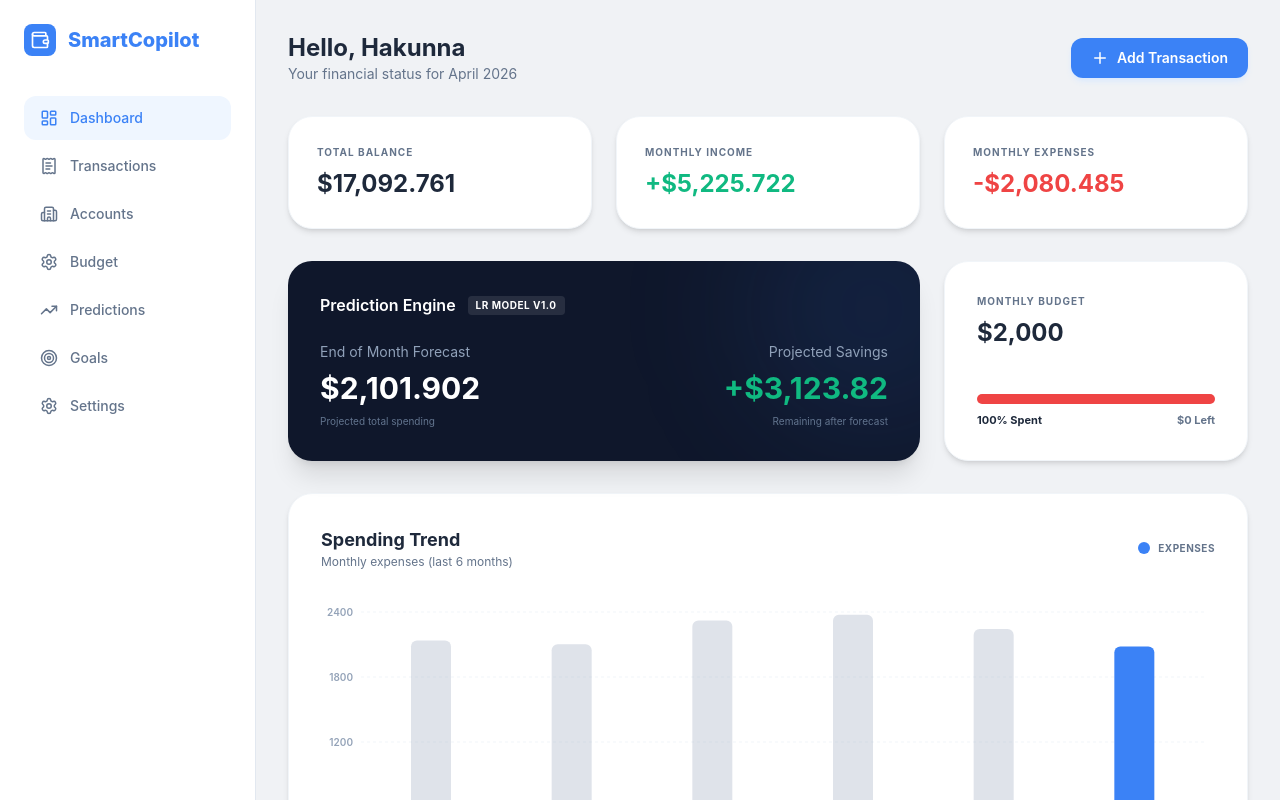
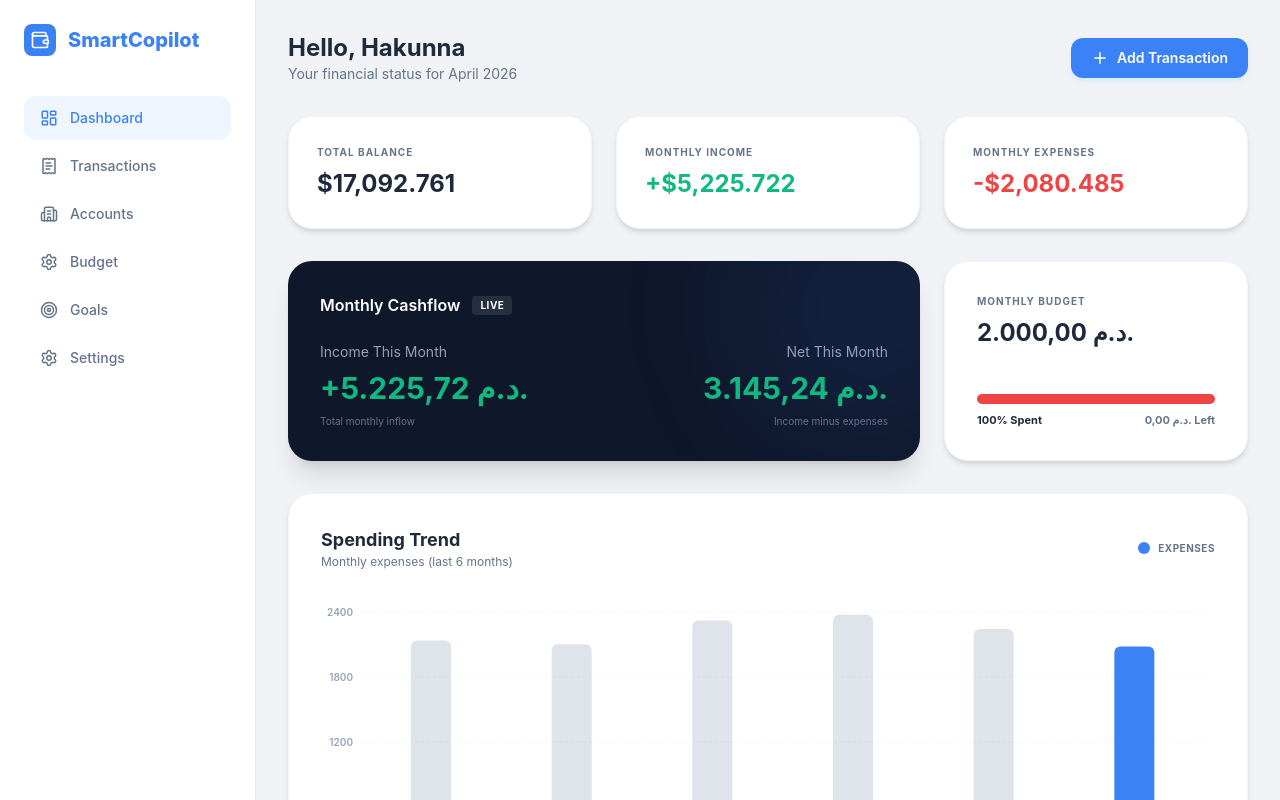
Before and after one commit to hakunnna2/tracker-money, a React (Vite) app: page / in a window 1280 px wide. Shown: the top 800 px of the page. Built offline with nearby package versions, Linux system fonts and the light colour scheme.

Commit message:
Remove predictions feature and tab

```diff
--- a/src/App.tsx
+++ b/src/App.tsx
@@ -24,7 +24,6 @@ import {
   LayoutDashboard,
   ReceiptText,
   Settings,
-  TrendingUp,
   Target,
   AlertTriangle,
   Plus,
@@ -39,11 +38,10 @@ import {
 } from 'lucide-react';
 import { Transaction, Budget, Goal, Category, TransactionType, Account, Currency } from './types.ts';
 import { database } from './lib/database.ts';
-import { predictEndOfMonth } from './lib/ml.ts';
 import { formatCurrency } from './lib/currency.ts';
 import { clearAllAuthData } from './lib/auth.ts';
 
-type Tab = 'Dashboard' | 'Transactions' | 'Budget' | 'Predictions' | 'Goals' | 'Accounts' | 'Settings';
+type Tab = 'Dashboard' | 'Transactions' | 'Budget' | 'Goals' | 'Accounts' | 'Settings';
 
 export default function App() {
   const [activeTab, setActiveTab] = useState<Tab>('Dashboard');
@@ -150,8 +148,6 @@ export default function App() {
     return months;
   }, [transactions]);
 
-  const prediction = useMemo(() => predictEndOfMonth(transactions, budget.monthlyLimit), [transactions, budget]);
-
   const budgetSpentPercent = Math.min(100, (stats.currentMonthExpenses / (budget.monthlyLimit || 1)) * 100);
 
   const addTransaction = (t: Omit<Transaction, 'id'>) => {
@@ -182,7 +178,6 @@ export default function App() {
             { id: 'Transactions', icon: ReceiptText },
             { id: 'Accounts', icon: Building2 },
             { id: 'Budget', icon: Settings },
-            { id: 'Predictions', icon: TrendingUp },
             { id: 'Goals', icon: Target },
             { id: 'Settings', icon: Settings },
           ].map((item) => (
@@ -251,21 +246,21 @@ export default function App() {
                 <div className="lg:col-span-2 bg-slate-900 rounded-3xl p-5 sm:p-6 lg:p-8 text-white shadow-xl flex flex-col justify-between overflow-hidden relative min-h-[180px] lg:min-h-[200px]">
                   <div className="absolute -right-20 -top-20 w-64 h-64 bg-brand-blue/10 rounded-full blur-3xl"></div>
                   <div className="flex items-center gap-3 mb-6 relative z-10">
-                    <span className="font-semibold text-sm lg:text-base">Prediction Engine</span>
-                    <span className="bg-white/10 px-2 py-0.5 rounded text-[8px] lg:text-[10px] uppercase tracking-wider font-bold">LR Model v1.0</span>
+                    <span className="font-semibold text-sm lg:text-base">Monthly Cashflow</span>
+                    <span className="bg-white/10 px-2 py-0.5 rounded text-[8px] lg:text-[10px] uppercase tracking-wider font-bold">Live</span>
                   </div>
                   <div className="flex flex-col sm:flex-row justify-between items-start sm:items-center gap-4 sm:gap-6 relative z-10">
                     <div>
-                      <p className="text-slate-400 text-xs lg:text-sm">End of Month Forecast</p>
-                      <h3 className="text-xl sm:text-2xl lg:text-3xl font-bold my-1 lg:my-2 ml-0">${prediction.forecast.toLocaleString(undefined, { minimumFractionDigits: 2 })}</h3>
-                      <p className="text-[10px] text-slate-500">Projected total spending</p>
+                      <p className="text-slate-400 text-xs lg:text-sm">Income This Month</p>
+                      <h3 className="text-xl sm:text-2xl lg:text-3xl font-bold my-1 lg:my-2 ml-0 text-brand-success">+{formatCurrency(stats.currentMonthIncome, currency)}</h3>
+                      <p className="text-[10px] text-slate-500">Total monthly inflow</p>
                     </div>
                     <div className="sm:text-right">
-                      <p className="text-slate-400 text-xs lg:text-sm">Projected Savings</p>
-                      <h3 className={`text-xl sm:text-2xl lg:text-3xl font-bold my-1 lg:my-2 ml-0 ${prediction.savings >= 0 ? 'text-brand-success' : 'text-brand-danger'}`}>
-                        {prediction.savings >= 0 ? '+' : ''}${prediction.savings.toLocaleString(undefined, { minimumFractionDigits: 2 })}
+                      <p className="text-slate-400 text-xs lg:text-sm">Net This Month</p>
+                      <h3 className={`text-xl sm:text-2xl lg:text-3xl font-bold my-1 lg:my-2 ml-0 ${(stats.currentMonthIncome - stats.currentMonthExpenses) >= 0 ? 'text-brand-success' : 'text-brand-danger'}`}>
+                        {formatCurrency(stats.currentMonthIncome - stats.currentMonthExpenses, currency)}
                       </h3>
-                      <p className="text-[10px] text-slate-500">Remaining after forecast</p>
+                      <p className="text-[10px] text-slate-500">Income minus expenses</p>
                     </div>
                   </div>
                 </div>
@@ -273,7 +268,7 @@ export default function App() {
                 <div className="bg-white rounded-3xl p-5 sm:p-6 lg:p-8 shadow-brand border border-slate-100 flex flex-col justify-between">
                   <div>
                     <p className="text-[10px] uppercase font-bold tracking-widest text-brand-muted mb-2">Monthly Budget</p>
-                    <h3 className="text-lg sm:text-xl lg:text-2xl font-bold">${budget.monthlyLimit.toLocaleString()}</h3>
+                    <h3 className="text-lg sm:text-xl lg:text-2xl font-bold">{formatCurrency(budget.monthlyLimit, currency)}</h3>
                   </div>
                   <div className="mt-4 lg:mt-6 flex flex-col gap-2">
                     <div className="h-2.5 w-full bg-slate-100 rounded-full overflow-hidden">
@@ -285,7 +280,7 @@ export default function App() {
                     </div>
                     <div className="flex justify-between text-[11px] font-bold">
                       <span>{Math.round(budgetSpentPercent)}% Spent</span>
-                      <span className="text-brand-muted">${Math.max(0, budget.monthlyLimit - stats.currentMonthExpenses).toLocaleString()} Left</span>
+                      <span className="text-brand-muted">{formatCurrency(Math.max(0, budget.monthlyLimit - stats.currentMonthExpenses), currency)} Left</span>
                     </div>
                   </div>
                 </div>
@@ -451,10 +446,6 @@ export default function App() {
             />
           )}
 
-          {activeTab === 'Predictions' && (
-            <PredictionsView prediction={prediction} transactions={transactions} />
-          )}
-
           {activeTab === 'Goals' && (
             <GoalsView
               goals={goals}
@@ -508,7 +499,6 @@ export default function App() {
             { id: 'Transactions', icon: ReceiptText },
             { id: 'Accounts', icon: Building2 },
             { id: 'Budget', icon: Settings },
-            { id: 'Predictions', icon: TrendingUp },
             { id: 'Goals', icon: Target },
             { id: 'Settings', icon: Settings },
           ].map((item) => (
@@ -803,7 +793,7 @@ function BudgetView({ budget, onSave }: { budget: Budget, onSave: (b: Budget) =>
           </div>
         </div>
         <p className="text-xs text-brand-muted leading-relaxed">
-          Set a realistic monthly limit to keep track of your spending. We'll alert you if you get close to this amount based on your transactions and predictions.
+          Set a realistic monthly limit to keep track of your spending and compare it with your real monthly transactions.
         </p>
         <button
           onClick={() => onSave({ monthlyLimit: val })}
@@ -811,50 +801,6 @@ function BudgetView({ budget, onSave }: { budget: Budget, onSave: (b: Budget) =>
         >
           Save Budget
         </button>
-      </div>
-    </motion.div>
-  );
-}
-
-function PredictionsView({ prediction, transactions }: { prediction: any, transactions: Transaction[] }) {
-  return (
-    <motion.div
-      initial={{ opacity: 0, y: 20 }}
-      animate={{ opacity: 1, y: 0 }}
-      className="flex flex-col gap-8"
-    >
-      <div className="grid grid-cols-1 md:grid-cols-2 gap-8">
-        <div className="bg-slate-900 rounded-3xl p-8 text-white">
-          <h2 className="text-xl font-bold mb-8">AI Forecast</h2>
-          <div className="space-y-8">
-            <div>
-              <p className="text-slate-400 text-sm">Projected End of Month Expense</p>
-              <h3 className="text-4xl font-bold">${prediction.forecast.toLocaleString(undefined, { minimumFractionDigits: 2 })}</h3>
-            </div>
-            <div>
-              <p className="text-slate-400 text-sm">Projected Balance (Month End)</p>
-              <h3 className={`text-4xl font-bold ${prediction.savings >= 0 ? 'text-brand-success' : 'text-brand-danger'}`}>
-                {prediction.savings >= 0 ? '+' : ''}${prediction.savings.toLocaleString(undefined, { minimumFractionDigits: 2 })}
-              </h3>
-            </div>
-          </div>
-        </div>
-        <div className="bg-white rounded-3xl p-8 shadow-brand border border-slate-100">
-          <h2 className="text-xl font-bold mb-6">Model Insights</h2>
-          <p className="text-sm text-brand-muted leading-relaxed mb-6">
-            Our Linear Regression model analyzes your daily cumulative spending patterns to estimate where you'll end up by the end of the month.
-          </p>
-          <div className="bg-slate-50 p-6 rounded-2xl border border-slate-100 space-y-4">
-            <div className="flex items-center gap-3 text-sm font-semibold">
-              <TrendingUp size={18} className="text-brand-blue" />
-              <span>Trend: {prediction.savings < 0 ? 'High spending velocity' : 'Stable spending'}</span>
-            </div>
-            <div className="flex items-center gap-3 text-sm font-semibold">
-              <AlertTriangle size={18} className="text-brand-warning" />
-              <span>Reliability: {transactions.length > 5 ? 'Medium-High' : 'Low (Needs more data)'}</span>
-            </div>
-          </div>
-        </div>
       </div>
     </motion.div>
   );
```
